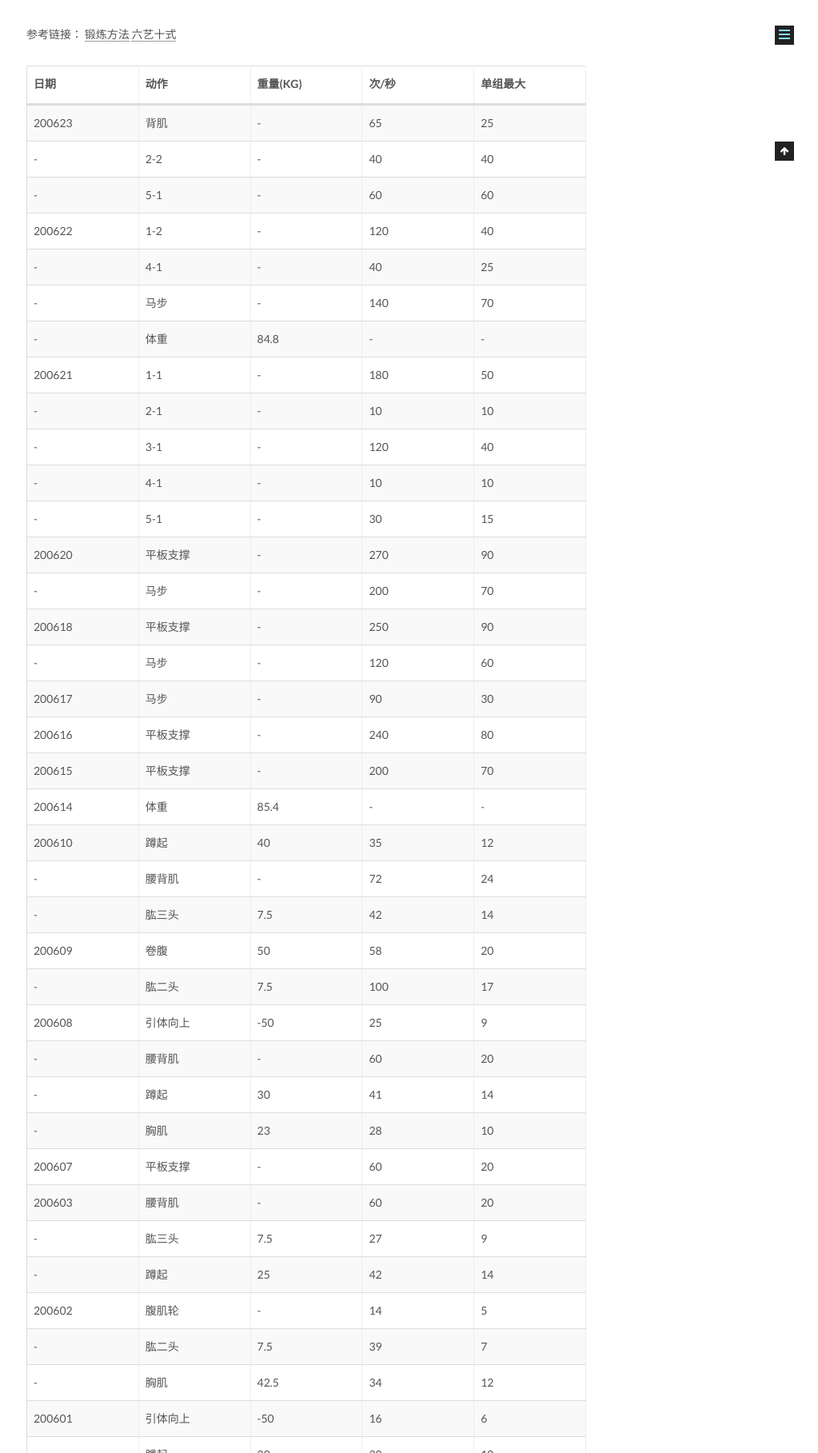
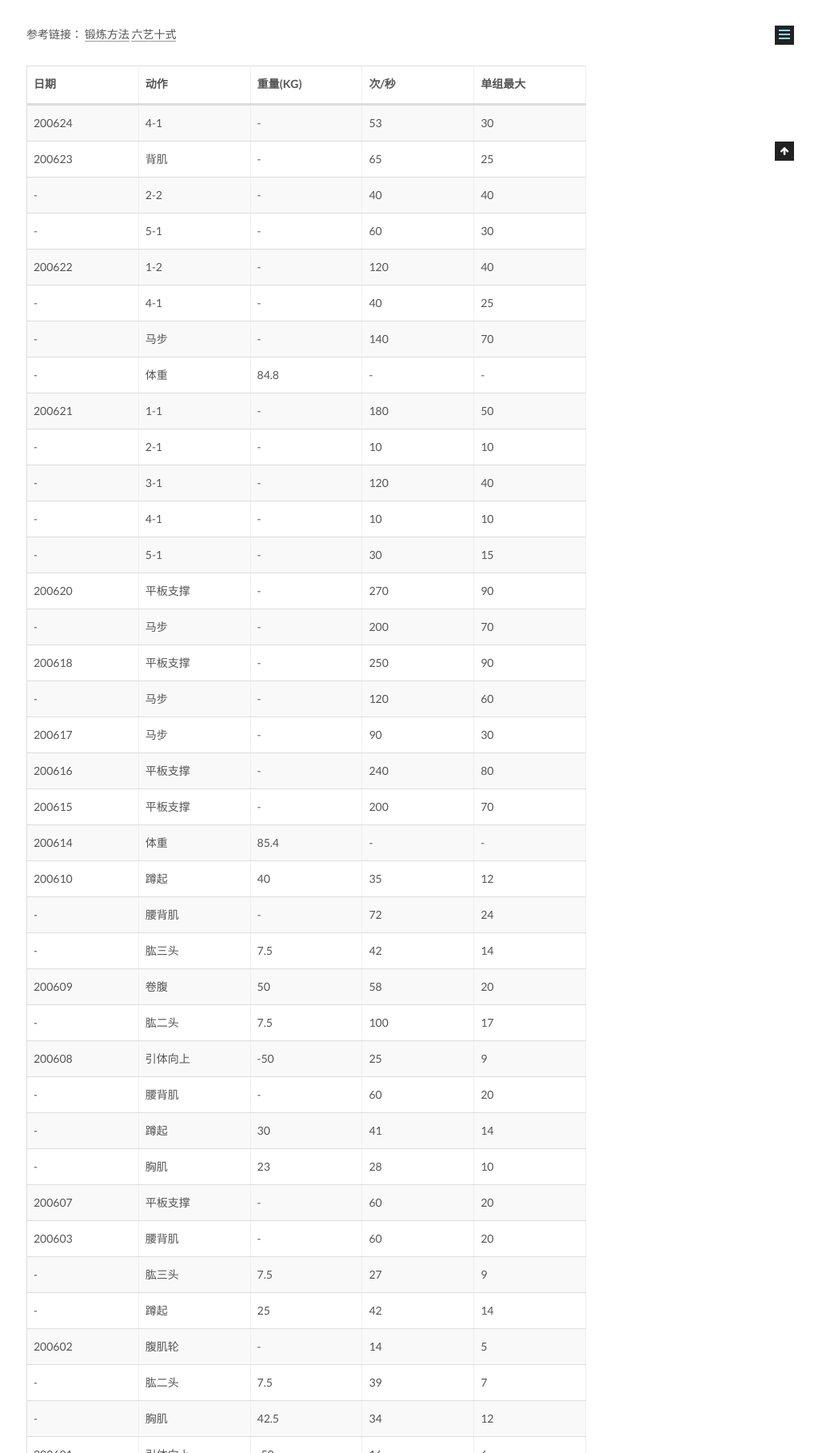
Before and after one commit to CodeHunter2006/CodeHunter2006.github.io, a Jekyll site: the page built from _posts/2020-06-01-Fitness_Record.md, in a window 1280 px wide, cut to the strip 799-2616 px from the top of the page. Shown: the whole strip at 80% size, without its empty margins (257-1280 px from the left). Built offline with Jekyll 4.4.1, drawn with Linux system fonts in a browser that asks for light colours.

Commit message:
[doc]: add contents.

```diff
--- a/_posts/2020-06-01-Fitness_Record.md
+++ b/_posts/2020-06-01-Fitness_Record.md
@@ -8,15 +8,14 @@ tags: Healthy
 ![Fitness](/assets/images/2020-06-01-Fitness_Record_1.gif)
 健身情况记录，坚持每天锻炼 30 ～ 60m。
 
-参考链接：
-[锻炼方法](/2020/06/07/Lose_Weight/)
-[六艺十式](/2020/06/20/Convict_Conditioning/#%E7%AC%AC%E4%BA%8C%E9%83%A8%E5%88%86%E5%85%AD%E8%89%BA)
+参考链接： [锻炼方法](/2020/06/07/Lose_Weight/) [六艺十式](/2020/06/20/Convict_Conditioning/#%E7%AC%AC%E4%BA%8C%E9%83%A8%E5%88%86%E5%85%AD%E8%89%BA)
 
 | 日期   | 动作     | 重量(KG) | 次/秒 | 单组最大 |
 | ------ | -------- | -------- | ----- | -------- |
+| 200624 | 4-1      | -        | 53    | 30       |
 | 200623 | 背肌     | -        | 65    | 25       |
 | -      | 2-2      | -        | 40    | 40       |
-| -      | 5-1      | -        | 60    | 60       |
+| -      | 5-1      | -        | 60    | 30       |
 | 200622 | 1-2      | -        | 120   | 40       |
 | -      | 4-1      | -        | 40    | 25       |
 | -      | 马步     | -        | 140   | 70       |
```
